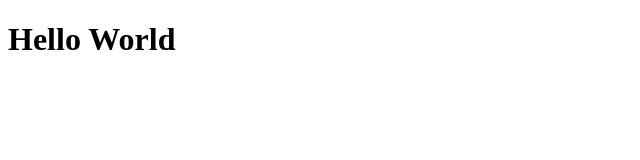
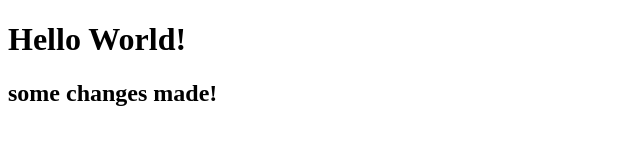
Before and after one commit to hinterlab/GitWorkFlow, a website: page index.html in a window 1280 px wide. Shown: the whole page, without its empty margins (0-640 px from the left). Drawn offline with Linux system fonts and the light colour scheme.

Commit message:
Feature/dev 01 (#14)
* feat:Add a h2 title to index page
Co-authored-by: weihan <weihan@weihans-MBP.modem>

```diff
--- a/index.html
+++ b/index.html
@@ -8,6 +8,7 @@
   </title>
 </head>
 <body>
-  <h1>Hello World</h1>
+  <h1>Hello World!</h1>
+  <h2>some changes made!</h2>
 </body>
 </html>
```
